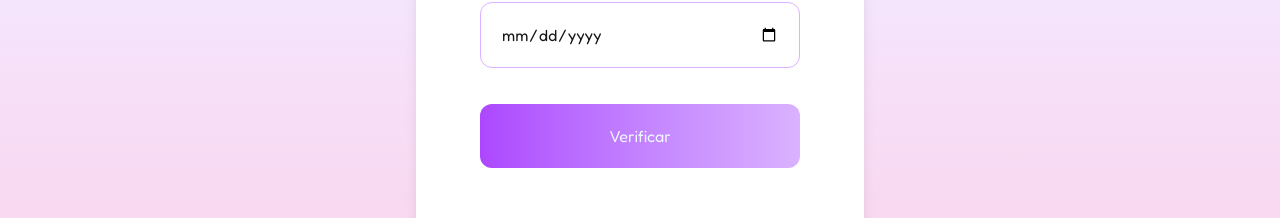
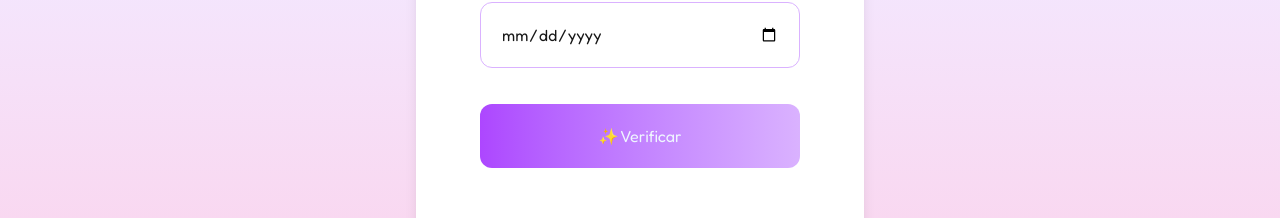
Before and after one commit to ismaelbarcelos/BdayCheck, a Next.js app: page / in a window 1280 px wide. Shown: the part 492-710 px from the top of the page. Built offline with nearby package versions, Linux system fonts and the light colour scheme.

Commit message:
update 1.0

```diff
--- a/app/components/comp.tsx
+++ b/app/components/comp.tsx
@@ -6,6 +6,7 @@ import { useState } from "react"
 import Confetti from "react-confetti"
 import { motion } from "framer-motion"
 import { div, h1 } from "framer-motion/client"
+import { intervalToDuration } from 'date-fns';
 
 
 
@@ -36,6 +37,21 @@ export function AppCheckNiver(){
   let anosDvida = Math.abs(stateano - ano)
   let mesDvida = Math.abs(statemes - mes)
 
+  // calcular o tempo que falta para o aniversario
+
+  let SeuAniversario = new Date(time.getFullYear(), statemes-1, statedia);
+
+
+  if (SeuAniversario < time) {
+     SeuAniversario.setFullYear(time.getFullYear() + 1);
+    }
+
+  const duration = intervalToDuration({ start: time, end: SeuAniversario });
+
+    const mesesParaAniversario = duration.months;
+    const diasParaAniversario = duration.days;
+
+  // fim de calcular o tempo de aniversario
 
 //confete
 const [aniversario, setAniversario] = useState(false)
@@ -105,7 +121,7 @@ return (
 
 <input required value={valorData} onChange={e=>setData(e.target.value)} className="p-5 rounded-xl w-80 border-purple-300 border" type="date" name="" id="" />
 
-<button type="submit" className="bg-gradient-to-l  from-purple-300 to-purple-500   p-5 block w-80 rounded-xl mx-auto m-9 text-blue-50" >Verificar</button>
+<button type="submit" className="bg-gradient-to-l  from-purple-300 to-purple-500   p-5 block w-80 rounded-xl mx-auto m-9 text-blue-50" >✨ Verificar </button>
 </form>
 </div>
 
@@ -140,7 +156,7 @@ return (
 
 
                     <h1 className="text-5xl text-purple-400 mt-6"> Feliz Aniversário <span className="text-5xl">{valorRes}!</span></h1>
-                <h1>Hoje você completa {anosDvida} anos de vida!</h1>
+                <h1 className="text-2xl">Hoje você completa {anosDvida} anos de vida!</h1>
                <h1>Que este novo ano de vida seja repleto de alegrias, conquistas e muita felicidade! 🥳🎂🙏</h1>
               </motion.p>
 
@@ -178,6 +194,7 @@ return (
               <h1 className="text-5xl text-purple-400 mt-6 mb-5"  >Olá {valorName }!</h1>
 
                <h1 className="text-2xl">{valorRes}</h1>
+               <h2>Falta {mesesParaAniversario} mes(es) e {diasParaAniversario} dias ⏰ </h2>
 
                 <img className="w-30 mx-auto m-5 " src="/party-hat.png" alt="chapel de aniversario" />
 
--- a/package.json
+++ b/package.json
@@ -9,6 +9,7 @@
     "lint": "eslint"
   },
   "dependencies": {
+    "date-fns": "^4.1.0",
     "framer-motion": "^12.35.2",
     "next": "16.1.6",
     "react": "19.2.3",
```
Also changed, not shown: 1 other file (tests, documents, lock files or other folders).
